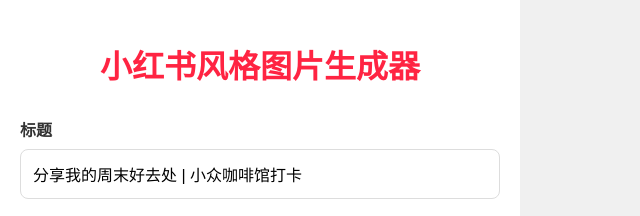
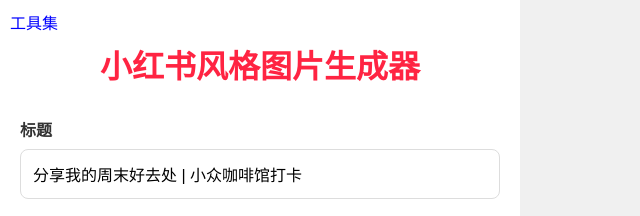
Before and after one commit to Sugar2692/ti140400, a plain HTML site: page CopywritingToImages.html in a window 1280 px wide. Shown: the top 216 px of the page, 0-640 px from the left. Drawn offline with Linux system fonts and the light colour scheme.

Commit message:
Update CopywritingToImages.html
加上超链接-首页

```diff
--- a/CopywritingToImages.html
+++ b/CopywritingToImages.html
@@ -155,9 +155,22 @@
             color: #999;
             font-size: 18px;
         }
+         /* 可选：设置链接样式 */
+        .toolset-link {
+            position: absolute;
+            top: 10px;
+            left: 10px;
+            font-size: 16px;
+            text-decoration: none;
+            color: blue;
+        }
+        .toolset-link:hover {
+            text-decoration: underline;
+        }
     </style>
 </head>
 <body>
+     <a href="https://sugar2692.github.io/ti140400/" class="toolset-link">工具集</a>
     <div class="container">
         <div class="input-section">
             <h1>小红书风格图片生成器</h1>
```
